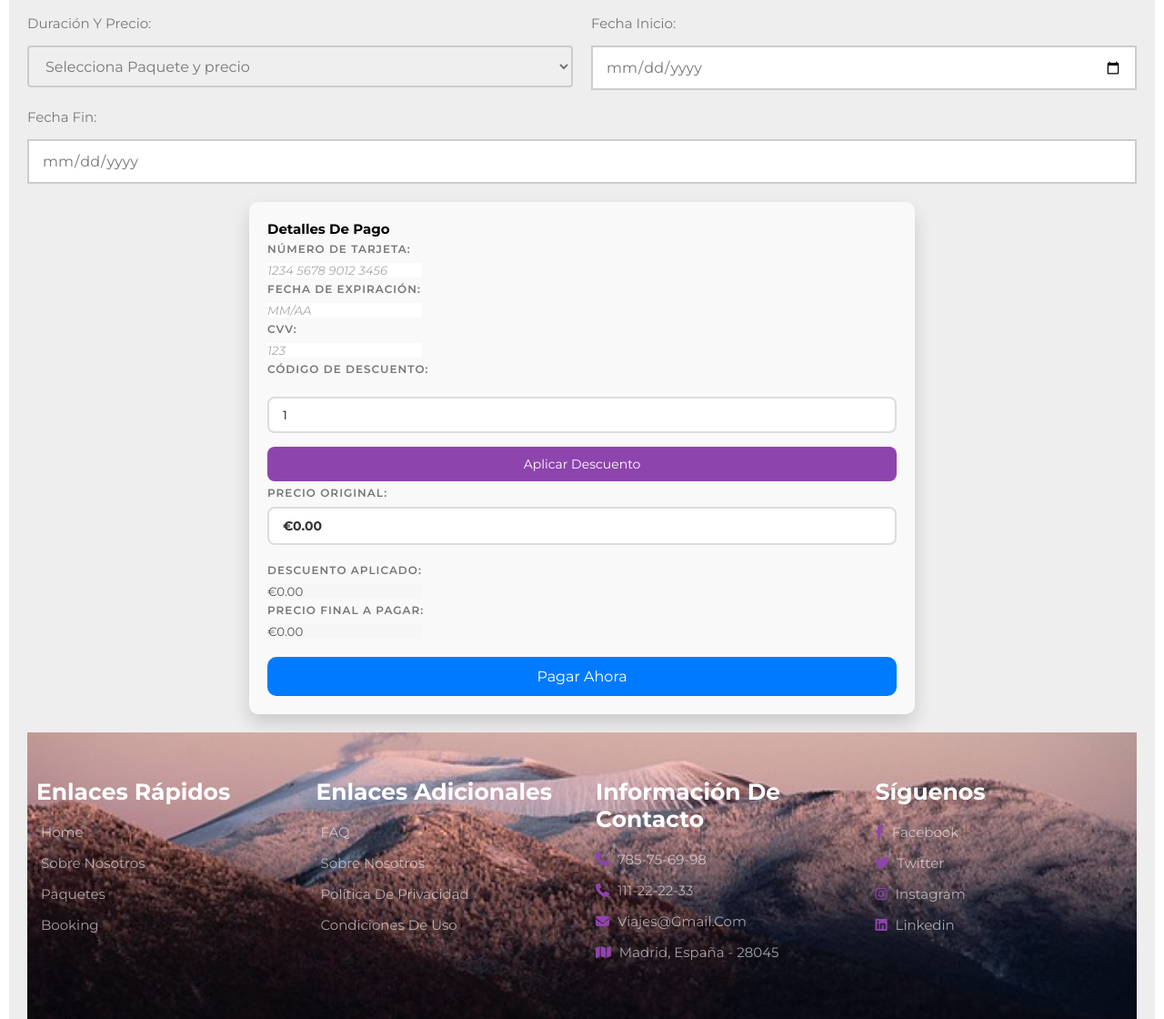
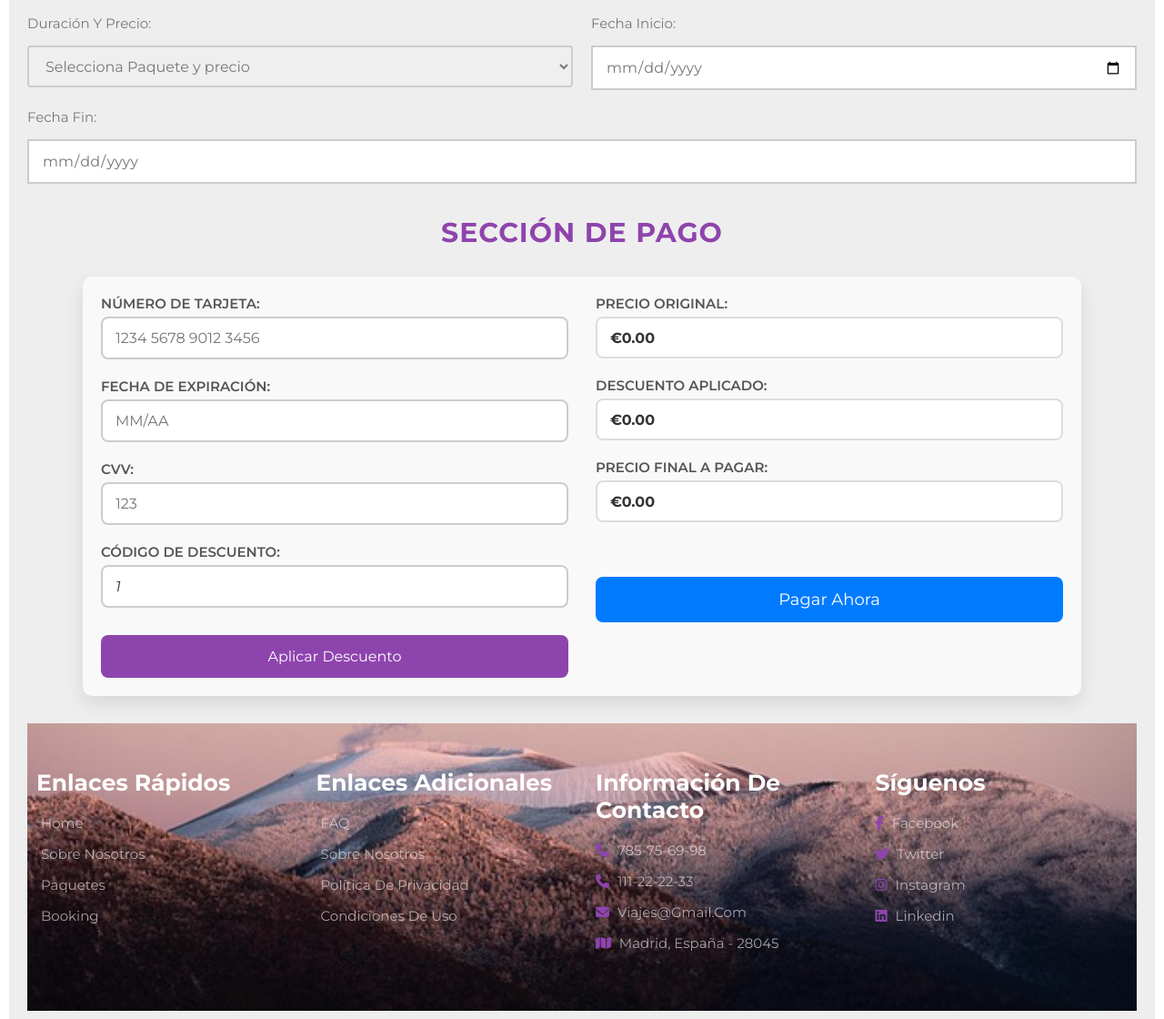
Before and after one commit to almudenadomenech/PROYECTO_VIAJES, a PHP site: page /booking/booking.php in a window 1280 px wide. Shown: the part 732-1852 px from the top of the page at 91% size. Run offline with PHP 8.4, Linux system fonts and the light colour scheme; the visitor is signed in with stand-in values (Sample User, id 1); data that the repository does not hold is empty.

Commit message:
estilos de la pasarela de pago

```diff
--- a/booking/booking.php
+++ b/booking/booking.php
@@ -218,8 +218,11 @@ if (isset($_POST['send'])) {
             </div>
         </div>
 <!-- Sección de Pago y Descuento -->
+<h2 class="payment-title">Sección de pago</h2>
+
 <section class="payment-section">
-    <h2>Detalles de pago</h2>
+
+  <div class="payment-left">
 
     <div class="inputBox">
       <span>Número de tarjeta:</span>
@@ -238,19 +241,15 @@ if (isset($_POST['send'])) {
 
     <div class="inputBox">
       <span>Código de descuento:</span>
-    <input
-        type="text"
-        id="discount-code"
-        placeholder="Introduce tu código de descuento"
-        value="<?= htmlspecialchars($discount_code) ?>"
-        data-valid-code="<?= htmlspecialchars($discount_code) ?>"
-    >
+      <input type="text" id="discount-code" placeholder="Introduce tu código de descuento" value="<?= htmlspecialchars($discount_code) ?>" data-valid-code="<?= htmlspecialchars($discount_code) ?>">
     </div>
 
     <div class="inputBox">
       <button type="button" id="apply-discount" onclick="applyDiscount()">Aplicar descuento</button>
     </div>
+  </div>
 
+  <div class="payment-right">
     <div class="inputBox">
       <span>Precio original:</span>
       <input type="text" id="total-price" value="€0.00" disabled>
@@ -266,11 +265,12 @@ if (isset($_POST['send'])) {
       <input type="text" id="final-price" value="€0.00" disabled>
     </div>
 
-
     <div class="button-container">
       <button type="button" id="pay-button" onclick="simulatePayment()">Pagar ahora</button>
     </div>
+  </div>
 </section>
+
 
 
 
--- a/css/style.css
+++ b/css/style.css
@@ -2168,8 +2168,6 @@ textarea {
     background-color: white;
     color: black;
 }
-/* -----------------PAGINA DE booking---------------*/
-
 .booking .heading-title {
     margin-top: -20px;
     margin-bottom: 25px;
@@ -2178,16 +2176,18 @@ textarea {
 .booking .booking-form {
     padding: 2rem;
     background: var(--light-bg);
-
-}
+}
+
 .booking .booking-form .flex {
     display: flex;
     flex-wrap: wrap;
     gap: 2rem;
 }
+
 .booking .booking-form .flex .inputBox {
     flex: 1 1 41rem;
 }
+
 .booking .booking-form .flex .inputBox input,
 .booking .booking-form .flex .inputBox select {
     width: 100%;
@@ -2197,24 +2197,25 @@ textarea {
     text-transform: none;
     margin-top: 1.5rem;
     border: 2px solid #ccc;
-    min-height: 4.6rem; /* Fuerza la misma altura para todos */
+    min-height: 4.6rem;
     box-sizing: border-box;
 }
+
 .booking .booking-form .flex .inputBox input:focus,
 .booking .booking-form .flex .inputBox select:focus {
-    /* Cambia el fondo y color de texto al enfocar el input */
     background: var(--black);
     color: var(--white);
 }
+
 .booking .booking-form .flex .inputBox input:focus::placeholder {
-    /* Cambia el color del placeholder cuando el input tiene foco */
     color: var(--light-white);
 }
+
 .booking .booking-form .flex .inputBox span {
     font-size: 1.5rem;
     color: var(--light-black);
 }
-/* Espaciado superior para el botón del formulario de reserva */
+
 .booking .booking-form .button-container {
     width: 100%;
     text-align: center;
@@ -2228,10 +2229,7 @@ textarea {
     display: inline-block;
 }
 
-
-
-
-/* ---MODAL DE MENSAJE--- */
+/* -----------------MODAL DE MENSAJE--------------- */
 
 #modal-overlay {
     position: fixed;
@@ -2239,16 +2237,17 @@ textarea {
     left: 0;
     width: 100vw;
     height: 100vh;
-    background-color: rgba(0, 0, 0, 0.4); /* Negro translúcido */
+    background-color: rgba(0, 0, 0, 0.4);
     z-index: 9998;
 }
+
 #modal-message {
-    display: flex !important; /* Mostrado cuando es necesario */
+    display: none;
     position: fixed;
     top: 50%;
     left: 50%;
     transform: translate(-50%, -50%);
-    background-color: var(--main-color, #333); /* Fallback por si no está definida */
+    background-color: var(--main-color, #333);
     padding: 40px;
     border-radius: 10px;
     color: white;
@@ -2263,7 +2262,6 @@ textarea {
     justify-content: center;
 }
 
-/* Estilo para el botón de cerrar (la X) */
 .close-button {
     position: absolute;
     top: 15px;
@@ -2273,30 +2271,24 @@ textarea {
     color: white;
     cursor: pointer;
 }
-/* Añadir visibilidad al modal cuando la clase .show se agrega */
-#modal-overlay.show, #modal-message.show {
+
+#modal-overlay.show,
+#modal-message.show {
     display: block;
-}
-
-#modal-message {
-    display: none; /* Inicialmente oculto */
 }
 
 .close-button:hover {
     color: #ccc;
 }
 
-/* Estilo para el contenido */
 #modal-message h2 {
     font-size: 24px;
     margin-bottom: 20px;
-    color: white;
 }
 
 #modal-message p {
     font-size: 18px;
     margin-bottom: 30px;
-    color: white;
 }
 
 #modal-message button {
@@ -2316,69 +2308,57 @@ textarea {
     color: black;
 }
 
-/* Contenedor para la sección de pago y descuento */
+/* -----------------PASARELA DE PAGO DIVIDIDA EN 2 COLUMNAS--------------- */
+
 .payment-section {
-    width: 60%; /* Incrementamos un poco el ancho */
-    max-width: 800px; /* Máximo tamaño para pantallas grandes */
+    width: 90%;
+    max-width: 1200px;
+    margin: 3rem auto;
     padding: 2rem;
-    background-color: #f9f9f9; /* Color de fondo más suave */
-    margin: 2rem auto; /* Centrado del contenedor */
-    border-radius: 10px;
-    box-shadow: 0 10px 20px rgba(0, 0, 0, 0.15); /* Sombra más suave */
-    box-sizing: border-box; /* Para asegurarse de que el padding no afecte el tamaño total */
-    font-family: 'Arial', sans-serif;
-}
-/* Estilo para los 'span' de los títulos */
+    background-color: #f9f9f9;
+    border-radius: 1rem;
+    box-shadow: 0 8px 20px rgba(0, 0, 0, 0.1);
+    box-sizing: border-box;
+    display: flex; /* Flex para dividir en dos columnas */
+    gap: 3rem; /* Espacio entre columnas */
+}
+
+/* Estilo para las columnas izquierda y derecha */
+.payment-left,
+.payment-right {
+    flex: 1 1 50%;
+    display: flex;
+    flex-direction: column;
+    gap: 2rem;
+}
+
+/* Estilos generales para los bloques de inputs */
+.payment-section .inputBox {
+    width: 100%;
+}
+
 .payment-section .inputBox span {
-    display: block;  /* Hace que los 'span' ocupen una línea completa */
-    font-size: 1.6rem; /* Tamaño de fuente más grande */
-    font-weight: 600; /* Fuente más fuerte */
-    color: #333; /* Color de texto oscuro para buena legibilidad */
-    margin-bottom: 0.8rem; /* Espacio entre el texto y el input */
-    text-transform: uppercase; /* Convierte el texto a mayúsculas */
-    letter-spacing: 1px; /* Espaciado entre las letras para mayor legibilidad */
-}
-
-/* Estilo para los 'span' de los títulos cuando el input tiene foco */
-.payment-section .inputBox input:focus + span {
-    color: #007bff; /* Cambia el color del texto al azul cuando el campo está enfocado */
-}
-
-/* Estilo para los 'span' en campos con 'placeholder' */
-.payment-section .inputBox input::placeholder {
-    font-style: italic; /* Hace que el placeholder sea en cursiva */
-    color: #aaa; /* Color suave para el texto del placeholder */
-}
-
-/* Estilo para los campos de precio total y descuento */
-.payment-section .inputBox input#total-price,
-.payment-section .inputBox input#discounted-price {
+    display: block;
+    font-size: 1.5rem;
+    color: #555;
+    font-weight: 600;
+    margin-bottom: 0.5rem;
+    text-transform: uppercase;
+}
+
+.payment-section .inputBox input,
+.payment-section .inputBox select {
+    width: 100%;
+    padding: 1.2rem 1.4rem;
+    font-size: 1.6rem;
+    border: 2px solid #ccc;
+    border-radius: 8px;
+    min-height: 4.6rem;
     background-color: #fff;
-    font-weight: bold;
-    font-size: 1.4rem;
     color: #333;
-    padding: 1rem 1.5rem;
-    border: 2px solid #ddd;
-    border-radius: 8px;
-    min-height: 4rem;
-    width: 100%;
-    margin-bottom: 1.5rem; /* Espaciado entre campos */
-    transition: border-color 0.3s ease, background-color 0.3s ease;
-}
-
-/* Estilo para el campo de código de descuento */
-.payment-section .inputBox #discount-code {
-    font-size: 1.rem;
-    padding: 1rem 1.5rem;
-    border: 2px solid #ddd;
-    border-radius: 8px;
-    margin-top: 1.5rem;
-    min-height: 4rem;
-    width: 100%;
-    margin-bottom: 1.5rem;
-}
-
-/* Efecto de enfoque para los campos de entrada */
+    box-sizing: border-box;
+}
+
 .payment-section .inputBox input:focus,
 .payment-section .inputBox select:focus {
     border-color: #007bff;
@@ -2386,49 +2366,73 @@ textarea {
     outline: none;
 }
 
-/* Estilo para el botón de aplicar descuento */
+/* Campo especial para código de descuento */
+.payment-section .inputBox #discount-code {
+    font-style: italic;
+}
+
+/* Botón de aplicar descuento */
 .payment-section .inputBox #apply-discount {
-    padding: 1rem 2rem;
-    background-color: var(--main-color);
+    width: 100%;
+    padding: 1.4rem;
+    background-color: var(--main-color, #333);
     color: #fff;
     border: none;
-    font-size: 1.4rem;
+    border-radius: 8px;
+    font-size: 1.6rem;
+    margin-top: 1rem;
     cursor: pointer;
-    border-radius: 8px;
+    transition: background-color 0.3s;
+}
+
+.payment-section .inputBox #apply-discount:hover {
+    background-color: black;
+}
+
+/* Botón de pagar */
+.payment-section .button-container #pay-button {
     width: 100%;
-    transition: background-color 0.3s ease;
-}
-
-/* Hover del botón de aplicar descuento */
-.payment-section .inputBox #apply-discount:hover {
-    background-color:black;
-}
-
-/* Estilo para el botón de pago */
-.payment-section .button-container #pay-button {
-    padding: 1.2rem 2.4rem;
-    font-size: 1.6rem;
+    padding: 1.4rem;
     background-color: #007bff;
     color: #fff;
+    font-size: 1.8rem;
     border: none;
-    border-radius: 10px;
+    border-radius: 8px;
+    margin-top: 2rem;
     cursor: pointer;
     transition: background-color 0.3s;
-    width: 100%;
-}
-
-/* Hover del botón de pago */
+}
+
 .payment-section .button-container #pay-button:hover {
     background-color: #0056b3;
 }
 
-/* Estilos para el texto informativo en la sección de pago */
-.payment-section .inputBox span {
-    font-size: 1.2rem;
-    color: #777;
-    display: block;
-    margin-top: 0.5rem;
-}
+/* Campos de precios (precio original, descuento, total) */
+.payment-section .inputBox #total-price,
+.payment-section .inputBox #discount-amount,
+.payment-section .inputBox #final-price {
+    font-weight: bold;
+    background-color: #fff;
+    font-size: 1.6rem;
+    color: #333;
+    border: 2px solid #ddd;
+    border-radius: 8px;
+    padding: 1rem 1.4rem;
+}
+
+/* Título de la sección de pago */
+.payment-title {
+    text-align: center;
+    font-size: 3rem;
+    color:var(--main-color);
+    margin-bottom: 2rem;
+    font-weight: bold;
+    text-transform: uppercase;
+    letter-spacing: 1px;
+    margin-top: 35px;
+}
+
+
 
 
 
```
Lines whose indentation alone changed are shown as unchanged.
